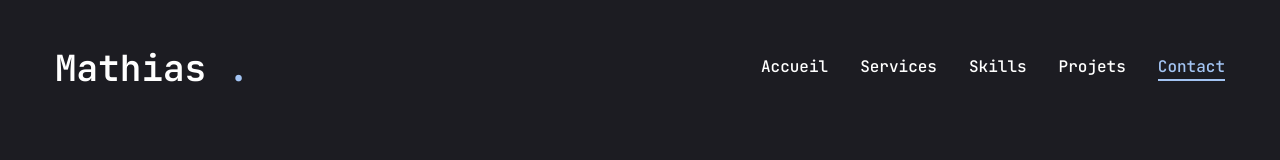
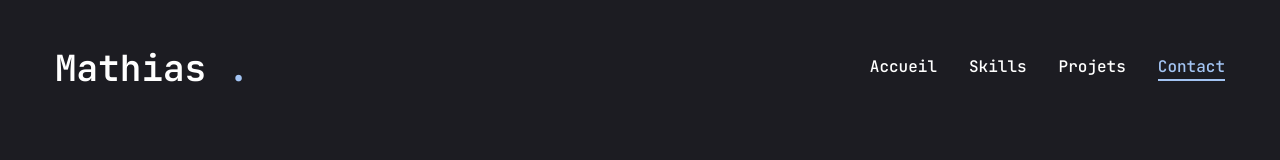
Before and after one commit to Mathias92-cmd/portfolio, a Next.js app: page /contact in a window 1280 px wide. Shown: the top 160 px of the page. Built offline with nearby package versions, Linux system fonts and the light colour scheme.

Commit message:
delete services

```diff
--- a/app/services/page.jsx
+++ /dev/null
@@ -1,12 +0,0 @@
-/**
- * Services page
- * @returns {JSX.Element}
- * @constructor
- */
-const Services = () => {
-    return (
-        <div> services pages </div>
-    )
-}
-
-export default Services;
--- a/components/MobileNav.jsx
+++ b/components/MobileNav.jsx
@@ -14,9 +14,6 @@ const links = [
         name: 'Accueil',
         path: '/',
     }, {
-        name: 'Service',
-        path: '/services',
-    },{
         name: 'Skills',
         path: '/resume',
     },{
--- a/components/Nav.jsx
+++ b/components/Nav.jsx
@@ -11,9 +11,6 @@ const links = [
     {
         name: "Accueil",
         path: "/",
-    }, {
-        name: "Services",
-        path: "/services",
     }, {
         name: "Skills",
         path: "/resume",
```
